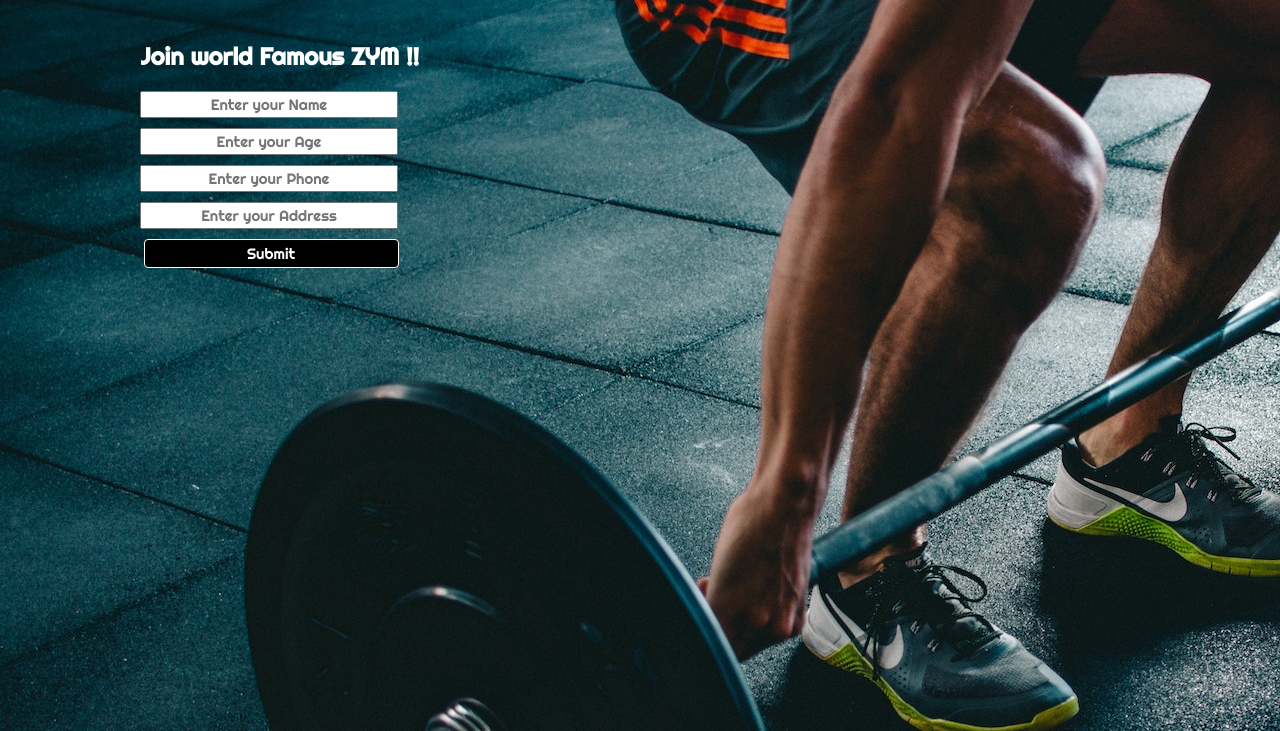
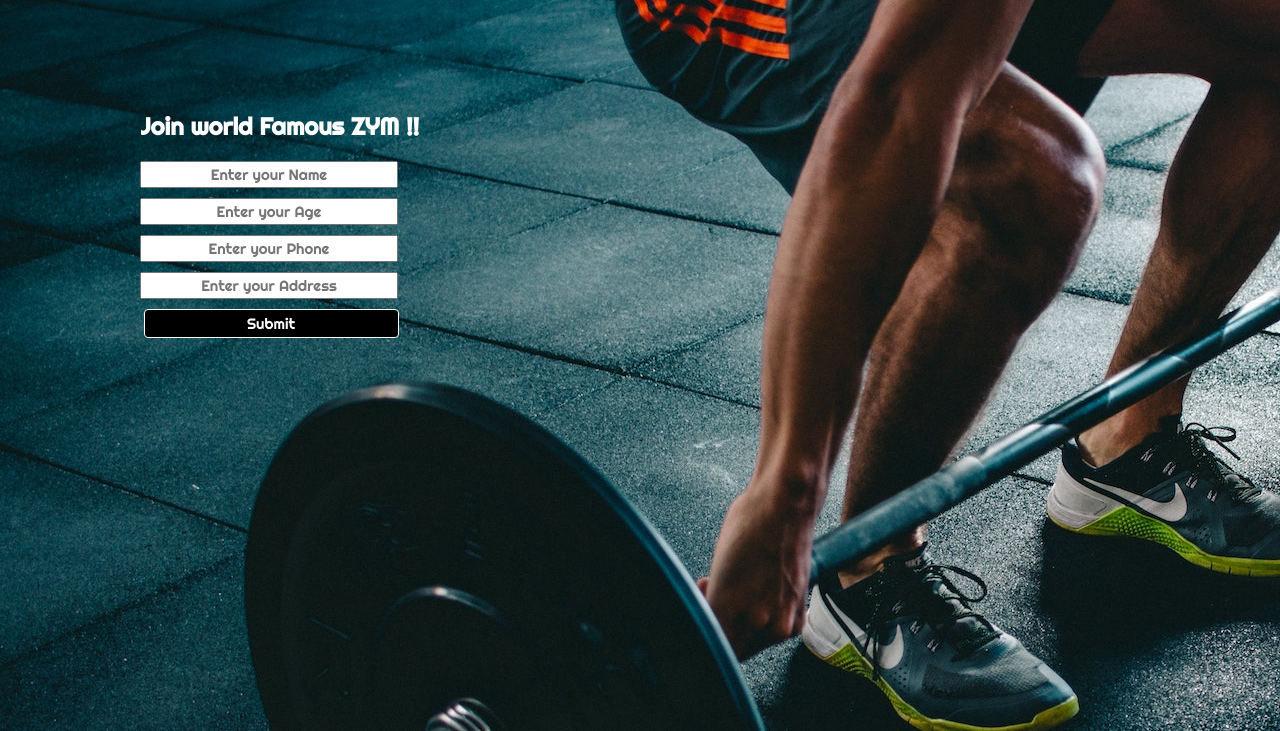
Before and after one commit to MohdDanish1/zym, a plain HTML site: page index.html in a window 1280 px wide. Shown: the part 69-800 px from the top of the page. Drawn offline with Linux system fonts and the light colour scheme.

Commit message:
changed section margin top
before it was 60px but now it is 130px

```diff
--- a/zym.css
+++ b/zym.css
@@ -85,7 +85,7 @@ section {
     /* border: 2px solid red; */
     height: 300px;
     width: 400px;
-    margin-top: 60px;
+    margin-top: 130px;
     margin-left: 80px;
     text-align: center;
 }
```
